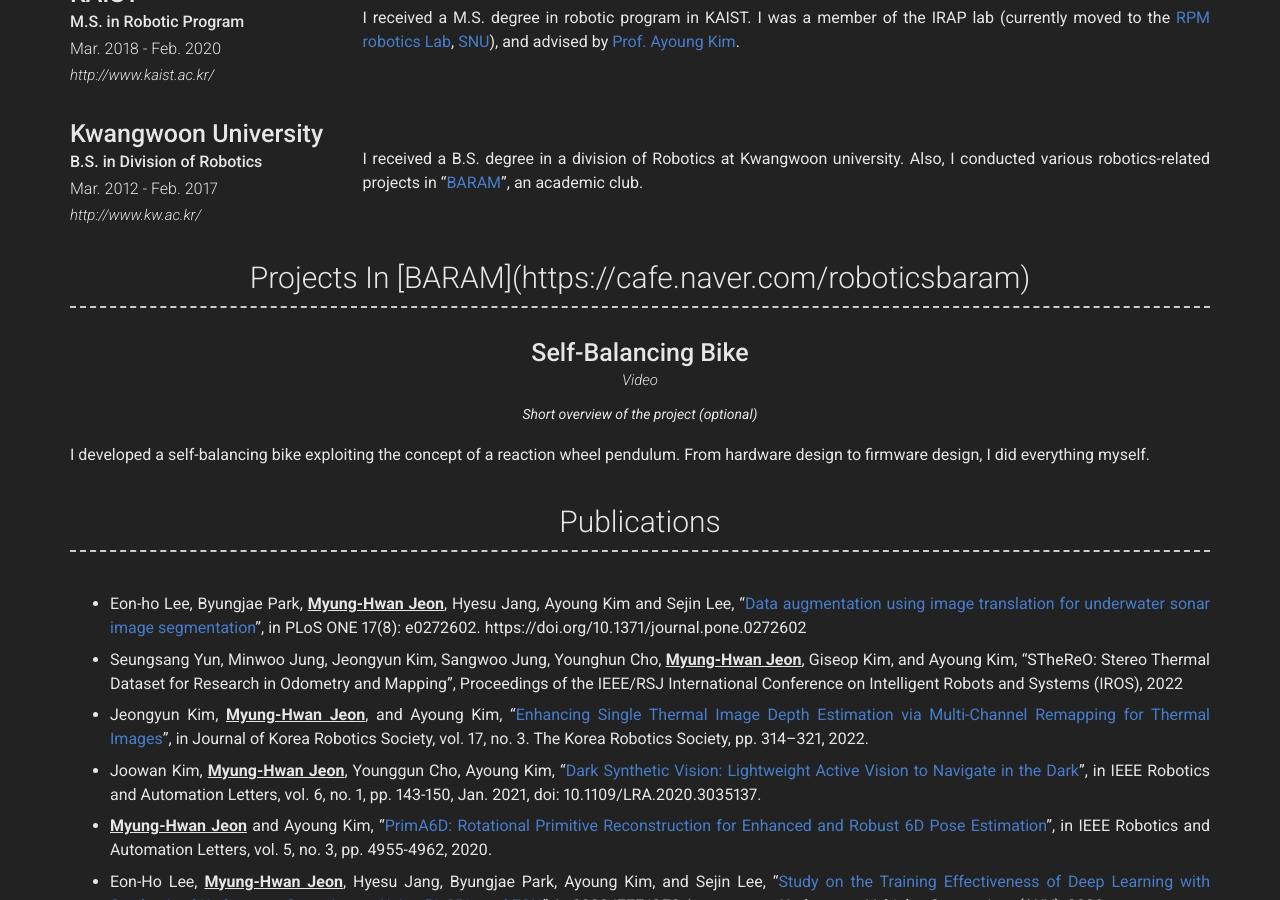
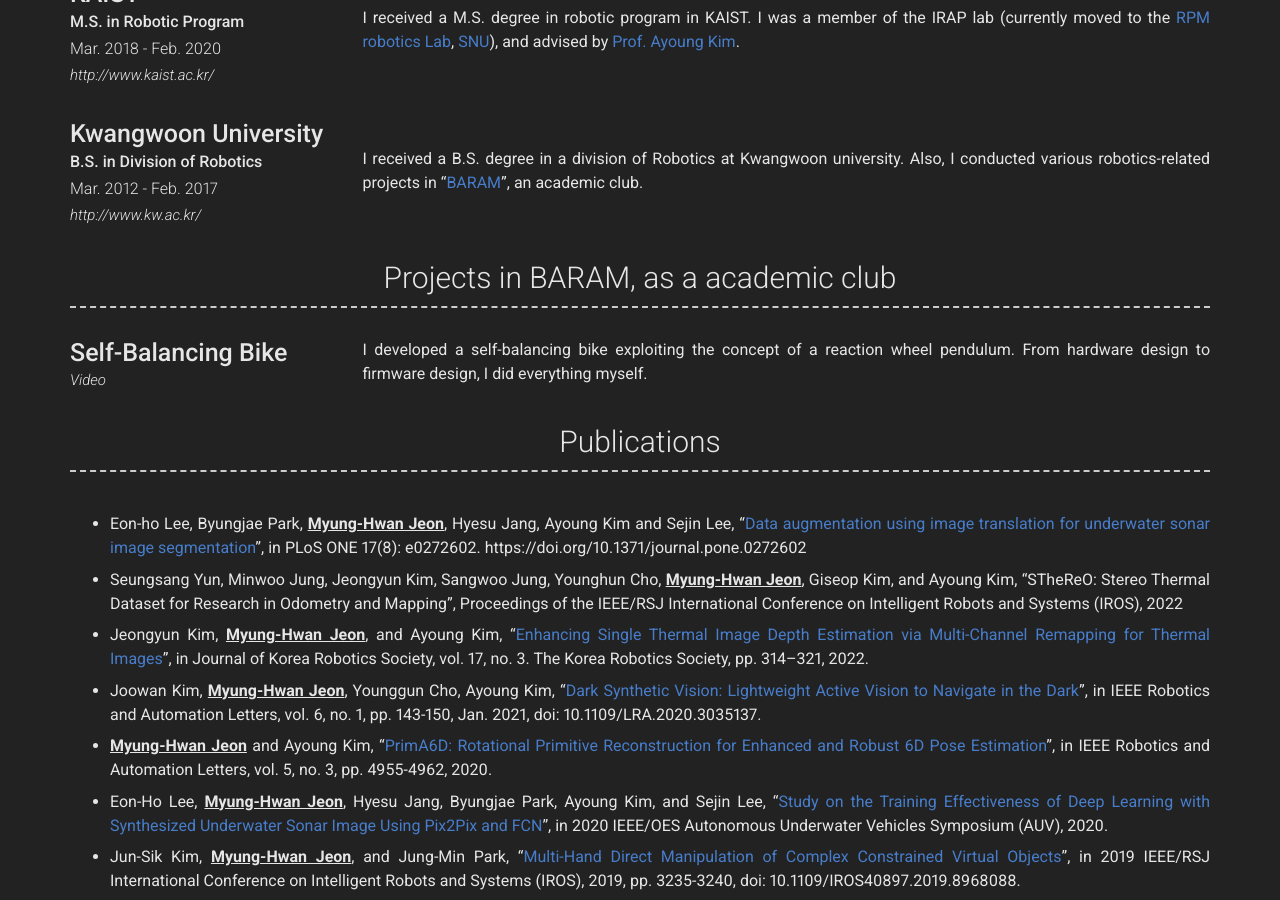
Before and after one commit to MyungHwanJeon/MyungHwanJeon.github.io, a Jekyll site: the page built from index.md, in a window 1280 px wide and 900 px high, scrolled down 1325 px. Built offline with Jekyll 4.4.1, drawn with Linux system fonts in a browser that asks for light colours; nearby versions of some CDN libraries.

Commit message:
Update _config.yml

```diff
--- a/_config.yml
+++ b/_config.yml
@@ -134,31 +134,17 @@
           I received a B.S. degree in a division of Robotics at Kwangwoon university. Also, I conducted various robotics-related projects in "[BARAM](https://cafe.naver.com/roboticsbaram)", an academic club.
 
 
-  - title: Projects In [BARAM](https://cafe.naver.com/roboticsbaram)
+  - title: Projects in BARAM, as a academic club
     layout: list # Type of content section (list/text)
     content:
-      - layout: top-middle
-        #border: weak  # Value of `weak` will display a weak border below this item. # Any
-        #              # other value (or no value) means no border will be displayed
+      - layout: top-left
         title: Self-Balancing Bike
         link: https://youtu.be/xUFVXe3pzGw?t=79
         link_text: Video
-        quote: >
-          Short overview of the project (optional)
+        #quote: >
+        #
         description: | # this will include new lines to allow paragraphs
           I developed a self-balancing bike exploiting the concept of a reaction wheel pendulum. From hardware design to firmware design, I did everything myself.
-
-   #- title: Project In [BARAM](https://cafe.naver.com/roboticsbaram)
-   #  layout: list # Type of content section (list/text)
-   #  content:
-
-   #   - layout: top
-   #     title: Self-Balancing Bike
-   #     # link: https://youtu.be/xUFVXe3pzGw?t=79
-   #     description: | # this will include new lines to allow paragraphs
-   #       I developed a self-balancing bike exploiting the concept of a reaction wheel pendulum. From hardware design to firmware design, I did everything myself.
-
-
 
   - title: Publications
     layout: text
```
